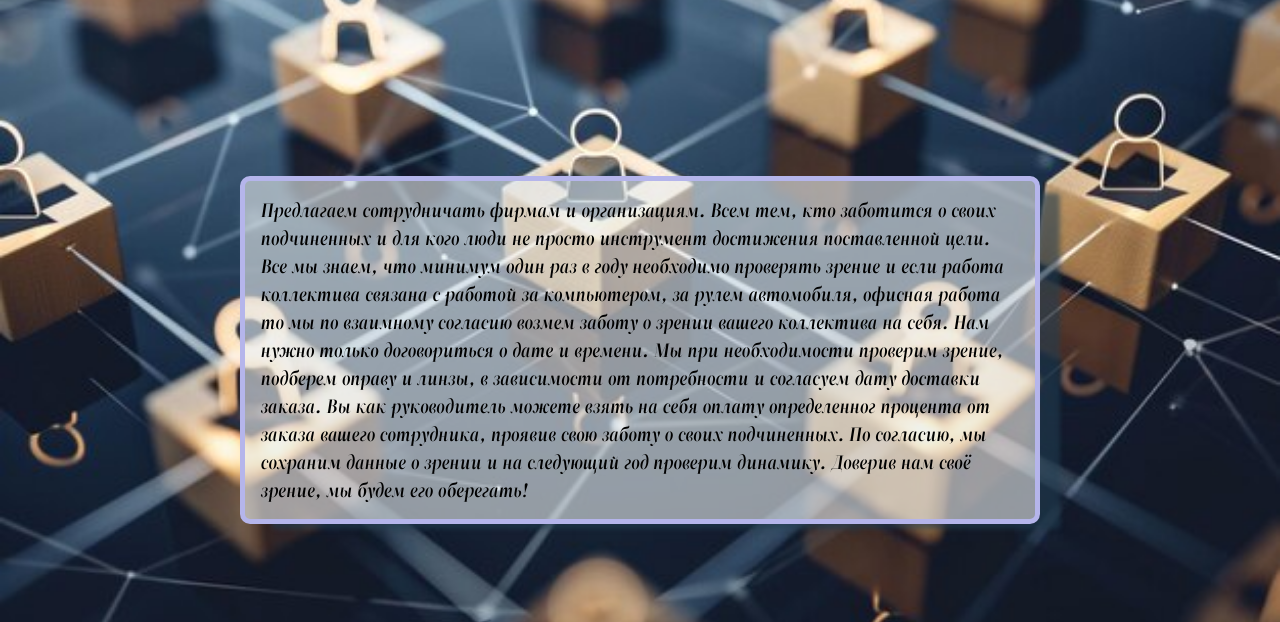
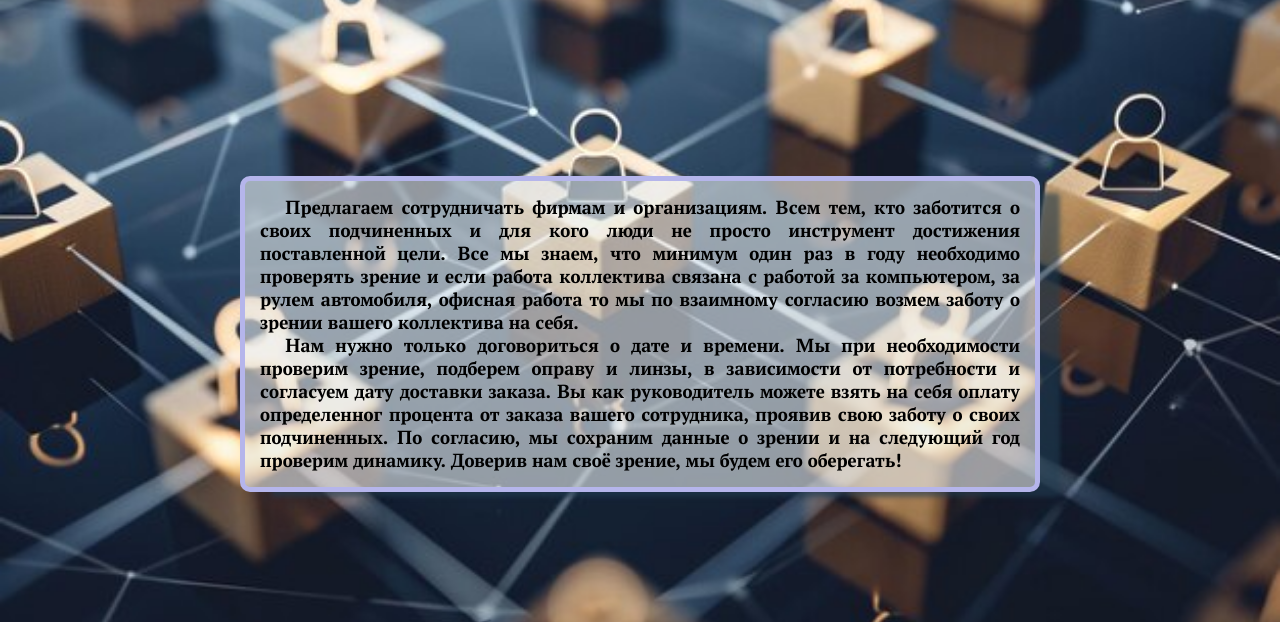
Before and after one commit to AlexVP747/-, a Django app: page /organizations in a window 1280 px wide. Shown: the part 178-800 px from the top of the page. Run offline with Django 5.2, Linux system fonts and the light colour scheme.

Commit message:
редоктирование текста

```diff
--- a/main/static/main/css/organizations.css
+++ b/main/static/main/css/organizations.css
@@ -13,8 +13,8 @@ a {
   width: 150px;
 }
 @font-face {
-  font-family: SemiBoldItalic;
-  src: url("/static/main/fonts/SemiBoldItalic.ttf");
+  font-family: Astra;
+  src: url("/static/main/fonts/PTAstraSerifBold.ttf");
   font-weight: 900;
 }
 body{
@@ -44,5 +44,7 @@ border-radius: 10px;
   -moz-box-shadow: 26px 11px 5px -6px rgba(34, 60, 80, 0.6);
   box-shadow: 26px 11px 5px -6px rgba(34, 60, 80, 0.6);
   font-size: 20px;
-  font-family: SemiBoldItalic;
+  font-family: Astra;
+  text-align:justify;
+  text-indent: 25px;
 }
--- a/main/templates/main/organizations.html
+++ b/main/templates/main/organizations.html
@@ -13,16 +13,22 @@
     <p>Мы с экономим ваше время и готовы приехать в офис</p>
   </div>
 
-  <div class="ram-block"><p>Предлагаем сотрудничать фирмам и организациям.
+  <div class="ram-block">
+    <p>
+    Предлагаем сотрудничать фирмам и организациям.
      Всем тем, кто заботится о своих подчиненных и для кого люди не просто инструмент достижения поставленной цели.
      Все мы знаем, что минимум один раз в году необходимо проверять зрение и если работа коллектива связана с работой
      за компьютером, за рулем автомобиля, офисная работа то мы по взаимному согласию возмем заботу о зрении
-     вашего коллектива на себя. Нам нужно только договориться о дате и времени. Мы при необходимости проверим зрение,
-     подберем оправу и линзы, в зависимости от потребности и согласуем дату доставки заказа.
-     Вы как руководитель можете взять на себя оплату определенног процента от заказа вашего сотрудника, проявив свою заботу
-     о своих подчиненных. По согласию, мы сохраним данные о зрении и на следующий год проверим динамику. Доверив нам
-     своё зрение, мы будем его оберегать!
-  </p></div>
+     вашего коллектива на себя.
+    </p>
+    <p>
+      Нам нужно только договориться о дате и времени. Мы при необходимости проверим зрение,
+      подберем оправу и линзы, в зависимости от потребности и согласуем дату доставки заказа.
+      Вы как руководитель можете взять на себя оплату определенног процента от заказа вашего сотрудника, проявив свою заботу
+      о своих подчиненных. По согласию, мы сохраним данные о зрении и на следующий год проверим динамику. Доверив нам
+      своё зрение, мы будем его оберегать!
+    </p>
+  </div>
 
 
 
```
Also changed, not shown: main/static/main/fonts/PTAstraSerifBold.ttf (renamed from main/static/main/fonts/PT-Astra-Serif_Bold.ttf).
